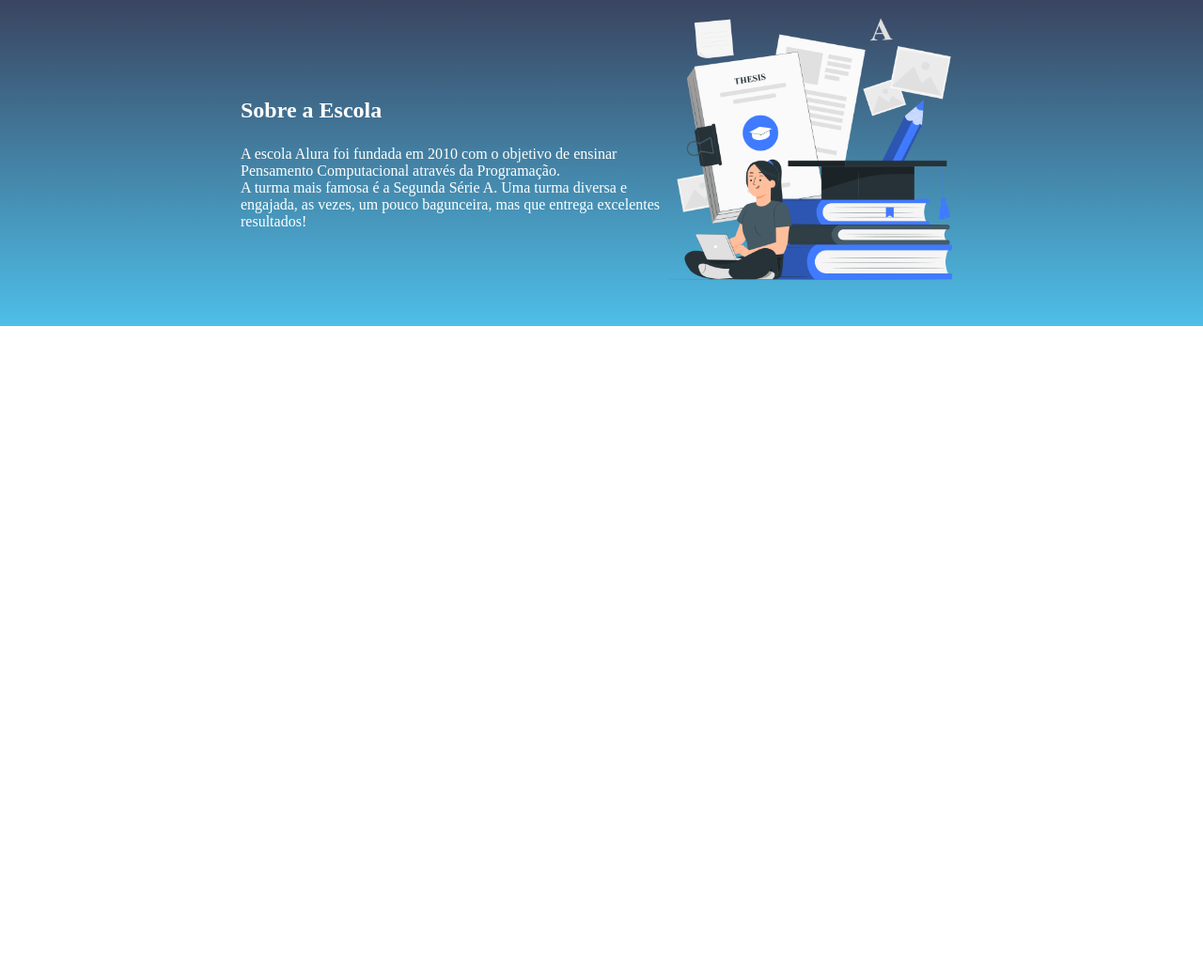
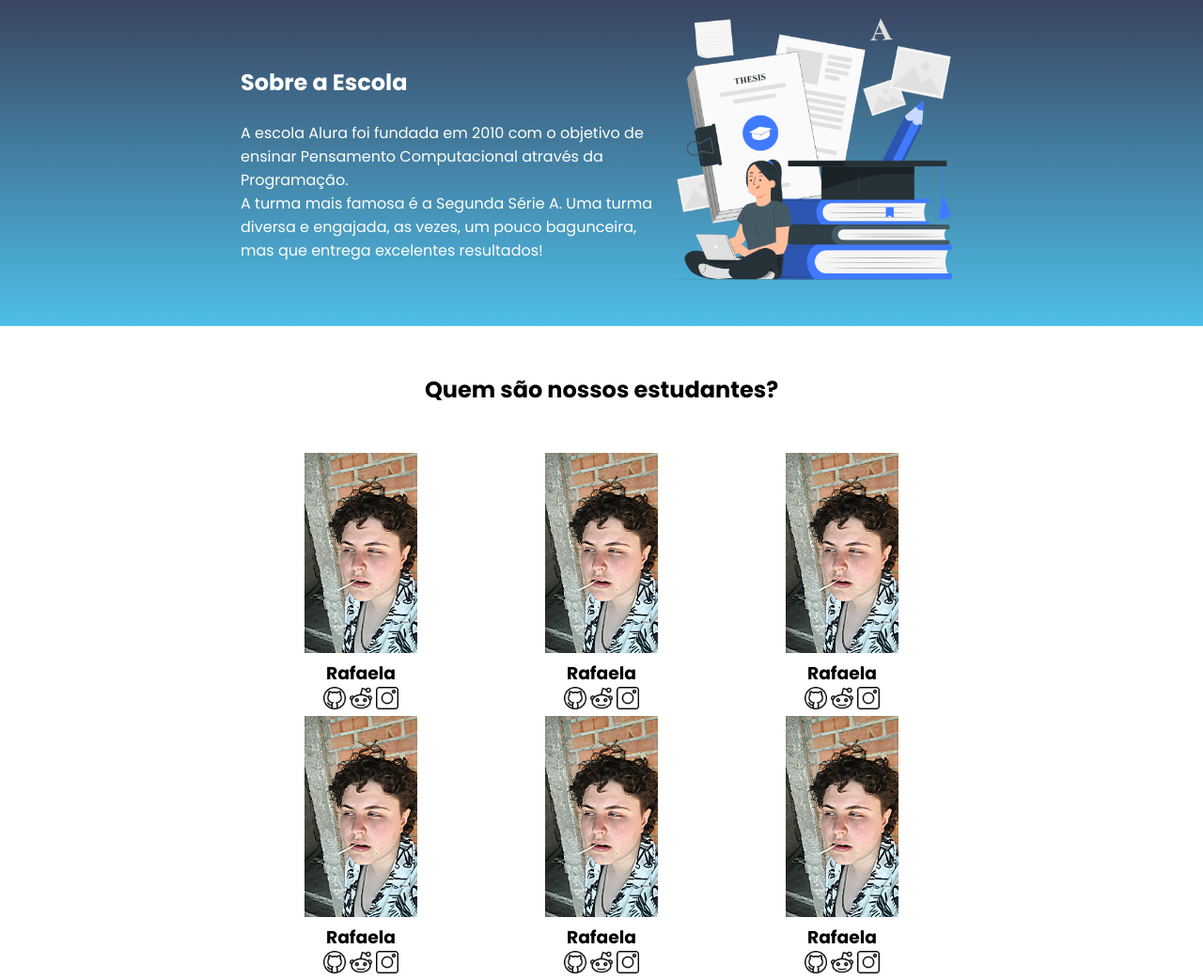
Before and after one commit to Reiivva01/001, a plain HTML site: page index.html in a window 1280 px wide. Shown: the part 128-1171 px from the top of the page at 94% size. Before the commit the page ends 800 px from the top, so only its background shows below. Drawn offline with Linux system fonts and the light colour scheme.

Commit message:
site pronto

```diff
--- a/index.html
+++ b/index.html
@@ -5,13 +5,16 @@
     <meta name="viewport" content="width=device-width, initial-scale=1.0">
     <title>Document</title>
     <link rel="stylesheet" href="style.css">
+    <link rel="preconnect" href="https://fonts.googleapis.com">
+<link rel="preconnect" href="https://fonts.gstatic.com" crossorigin>
+<link href="https://fonts.googleapis.com/css2?family=Poppins:wght@400;700&display=swap" rel="stylesheet">
 </head>
 <body>
     <header class="cabecalho">
       <img class="cabecalho-imagem"src="alurastart logo.png" alt="logo da alura">
      <ul class="cabecalho-lista ">
         <li class="cabecalho-lista-item">Escola</li>
-        <li class="cabecalho-lista-item">Estundante</li>
+        <li class="cabecalho-lista-item">Estudante</li>
      </ul>
     </header>
     <section class="escola">
@@ -19,9 +22,65 @@
             <h2 class="escola-titulo"> Sobre a Escola</h2>
             <p class="escola-texto-um">A escola Alura foi fundada em 2010 com o objetivo de ensinar Pensamento Computacional através da Programação. </p>
             <p class="escola-texto-dois">A turma mais famosa é a Segunda Série A. Uma turma diversa e engajada, as vezes, um pouco bagunceira, mas que entrega excelentes resultados!</p>
-        </div>
+ </div>
 
         <img class="escola-imagem" src="Thesis-pana.png" alt="Aluna e livros">
     </section>
+    <section class="estudante">
+         <h2 class="estudante-titulo"> Quem são nossos estudantes?</h2>
+        <div class="estudantes-todos">
+            <span></span>
+         <div class="estudante-div">
+         <img class="estudante-imagem" src="rafaela.jpg" alt="foto Rafaela">
+          <h3 class="estudante-nome">Rafaela</h3>
+          <a href="https://github.com/Reiivva01"><img class="estudante-icone" src="github.png" alt="icone github"></a>
+          <a href="https://www.reddit.com/user/Reiivva"><img class="estudante-icone" src="reddit.png" alt="icone linkedin"></a>
+          <a href="https://www.instagram.com/_rafaaa_reis/"><img class="estudante-icone" src="instagram.png" alt="icone intagram"></a>
+        </div>
+        <div class="estudante-div">
+            <img class="estudante-imagem" src="rafaela.jpg" alt="foto Rafaela">
+             <h3 class="estudante-nome">Rafaela</h3>
+             <a href="https://github.com/Reiivva01"><img class="estudante-icone" src="github.png" alt="icone github"></a>
+             <a href="https://www.reddit.com/user/Reiivva"><img class="estudante-icone" src="reddit.png" alt="icone linkedin"></a>
+             <a href="https://www.instagram.com/_rafaaa_reis/"><img class="estudante-icone" src="instagram.png" alt="icone intagram"></a>
+           </div>
+           <div class="estudante-div">
+            <img class="estudante-imagem" src="rafaela.jpg" alt="foto Rafaela">
+             <h3 class="estudante-nome">Rafaela</h3>
+             <a href="https://github.com/Reiivva01"><img class="estudante-icone" src="github.png" alt="icone github"></a>
+             <a href="https://www.reddit.com/user/Reiivva"><img class="estudante-icone" src="reddit.png"alt="icone linkedin"></a>
+             <a href="https://www.instagram.com/_rafaaa_reis/"><img class="estudante-icone" src="instagram.png" alt="icone intagram"></a>
+           </div>
+           <span></span>
+           <span></span>
+           <div class="estudante-div">
+            <img class="estudante-imagem" src="rafaela.jpg" alt="foto Rafaela">
+             <h3 class="estudante-nome">Rafaela</h3>
+             <a href="https://github.com/Reiivva01"><img class="estudante-icone" src="github.png" alt="icone github"></a>
+             <a href="https://www.reddit.com/user/Reiivva"><img class="estudante-icone" src="reddit.png "alt="icone linkedin"></a>
+             <a href="https://www.instagram.com/_rafaaa_reis/"><img class="estudante-icone" src="instagram.png" alt="icone intagram"></a>
+            </div>
+            <div class="estudante-div">
+                <img class="estudante-imagem" src="rafaela.jpg" alt="foto Rafaela">
+                 <h3 class="estudante-nome">Rafaela</h3>
+                 <a href="https://github.com/Reiivva01"><img class="estudante-icone" src="github.png" alt="icone github"></a>
+                 <a href="https://www.reddit.com/user/Reiivva"><img class="estudante-icone" src="reddit.png"alt="icone linkedin"></a>
+                 <a href="https://www.instagram.com/_rafaaa_reis/"><img class="estudante-icone" src="instagram.png" alt="icone intagram"></a>
+               </div>
+               <div class="estudante-div">
+                <img class="estudante-imagem" src="rafaela.jpg" alt="foto Rafaela">
+                 <h3 class="estudante-nome">Rafaela</h3>
+                 <a href="https://github.com/Reiivva01"><img class="estudante-icone" src="github.png" alt="icone github"></a>
+                 <a href="https://www.reddit.com/user/Reiivva"><img class="estudante-icone" src="reddit.png"alt="icone linkedin"></a>
+                 <a href="https://www.instagram.com/_rafaaa_reis/"><img class="estudante-icone" src="instagram.png" alt="icone intagram"></a>
+               </div>
+
+
+</div>
+
+
+
+
+</section>
 </body>
 </html>
--- a/style.css
+++ b/style.css
@@ -1,6 +1,10 @@
 *{
     margin: 0;
     padding: 0;
+}
+
+body{
+    font-family: 'Poppins', sans-serif;
 }
 
 .cabecalho {
@@ -41,3 +45,26 @@
 .escola-titulo {
    padding: 24px 0;
 }
+
+.estudante-imagem{
+    width: 120px;
+}
+.estudante-icone{
+    width: 24px;
+}
+
+.estudante-div{
+    text-align: center;
+}
+
+.estudante-titulo{
+    text-align: center;
+    padding: 50px 0;
+
+}
+
+.estudantes-todos{
+    display: grid;
+    grid-template-columns: 20% 20% 20% 20% 20%;
+
+}
```
Also changed, not shown: github.png (added), instagram.png (added), rafaela.jpg (added), reddit.png (added).
